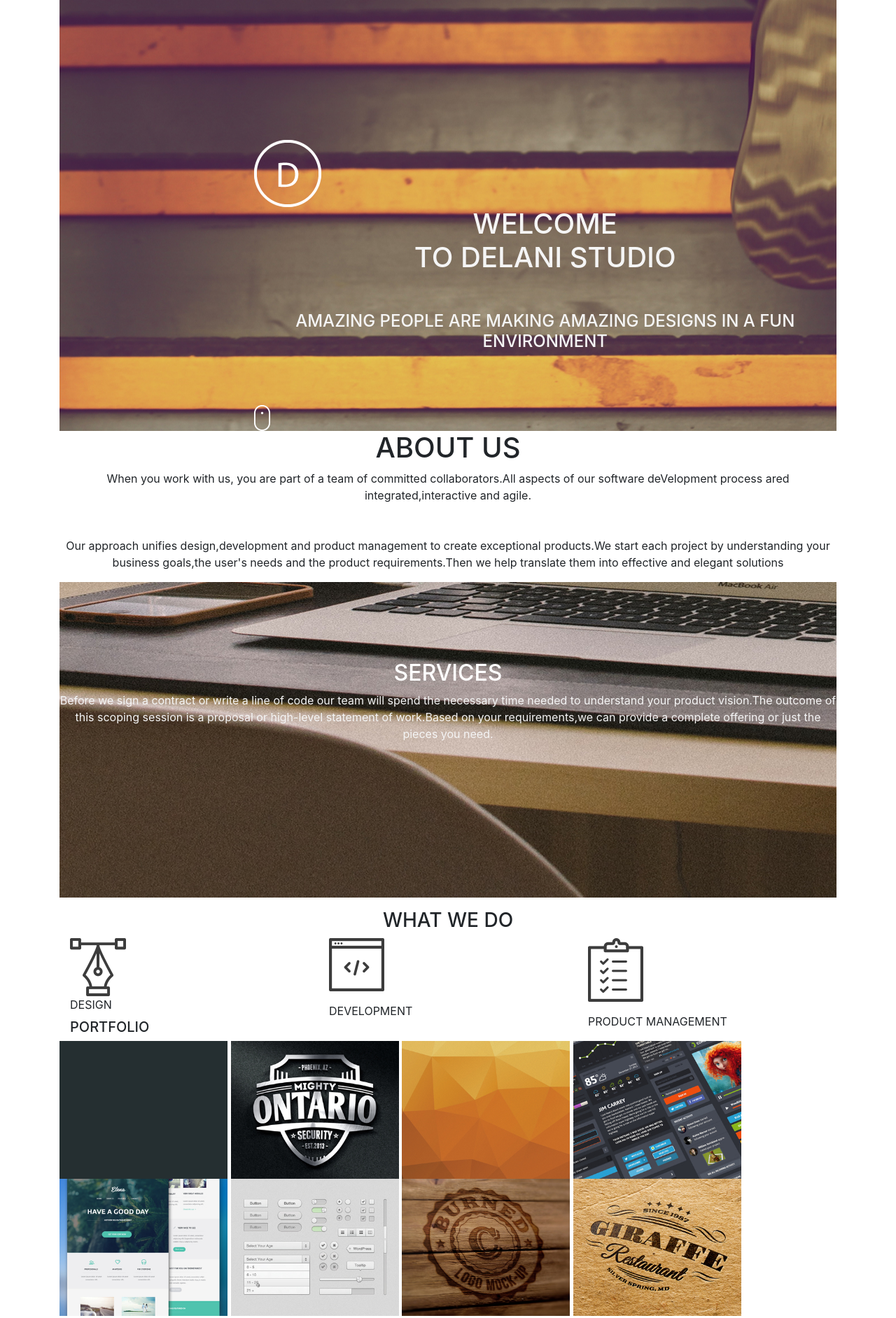
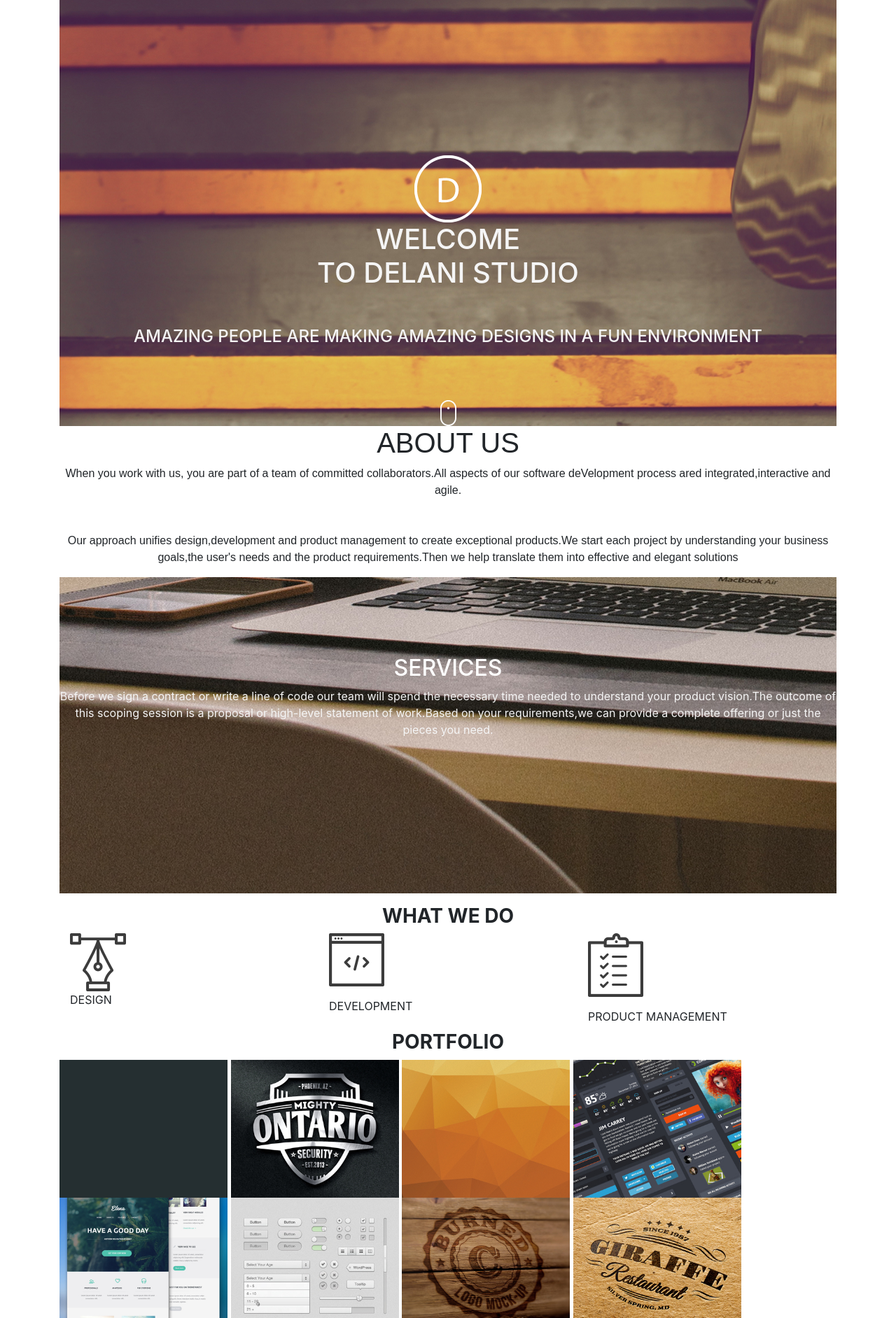
Before and after one commit to Abdullahi-Mohammedamin/week3-project, a plain HTML site: page index.html in a window 1280 px wide. Shown: the top 1884 px of the page at 70% size. Drawn offline with nearby package versions, Linux system fonts and the light colour scheme.

Commit message:
add indentation

```diff
--- a/css/styles.css
+++ b/css/styles.css
@@ -1,9 +1,8 @@
 .space{
+  text-align: center;
   background-image: url("h_img.jpg");
-}
-.space{
-  padding-left:25%;
-  padding-top:18%;
+  padding-left:0%;
+  padding-top:20%;
   font-size:0.4cm;
 }
 .space>css/img/logo.png{
@@ -84,6 +83,7 @@ h4{
 }
 .abu{
   text-align: center;
+  font-family: sans-serif;
 }
 .akiba{
   text-align: center;
@@ -112,3 +112,12 @@ h4{
 .abd{
   padding-left: 50%
 }
+#abb{
+  opacity: 0.3;
+}
+.ed{
+  text-align: center;
+}
+.wq{
+  text-align: center;
+}
--- a/index.html
+++ b/index.html
@@ -29,7 +29,9 @@
       <h2>SERVICES</h2>
       <p>Before we sign a contract or write a line of code our team will spend the necessary time needed to understand your product vision.The outcome of this scoping session is a proposal or high-level statement of work.Based on your requirements,we can provide a complete offering or just the pieces you need. </h5>
       </div>
-      <h3>WHAT WE DO</h3>
+      <div class="wq">
+        <h3><strong>WHAT WE DO</strong></h3>
+      </div>
       <div class="container">
         <div class="row">
           <div class="col-md-4">
@@ -37,7 +39,7 @@
               <img class="abuu" src="design_icon.png" alt=""><br>
               <label>DESIGN</label>
               <p div class="wilder">Our design practices offer a full range of services including brand strategy interaction and visual design and user experience testing.Throughout your project, our designers create and implement visual design and workflows,solicit user feedback and work with you to make sure what gets built is what is needed.</p>
-              <h5>PORTFOLIO</h5>
+
             </div>
           </div>
           <div class="col-md-4">
@@ -56,6 +58,9 @@
           </div>
         </div>
       </div>
+      <div class="ed">
+        <h3><strong>PORTFOLIO</strong></h3>
+      </div>
       <img src="work4.jpg"width="240px">
       <img src="portfolio/work3.jpg"width="240px">
       <img src="portfolio/work2.jpg"width="240px">
@@ -66,7 +71,7 @@
       <img src="work8.jpg"width="240px">
       <div class="contact">
         <h4>CONTACT US</h4>
-        <div class="container">
+        <div class="container" id="abb">
           <div class="row form">
             <div class="col-md-12">
               <form action="javascript:submitContactForm()">
@@ -84,7 +89,7 @@
           </div>
         </div>
       </div>
-    </div>
+    </div><br/><br/>
     <div class="social">
       <img src="css/twitter.png">
       <img src="portfolio/dribble.png">
@@ -95,10 +100,9 @@
       <img src="css/pinterest.png">
       <img src="css/flickr.png">
 
-    </div>
+    </div><br/>
     <div class="akiba">
-      <p>Delani studio</p>
-      <p>2019</p>
+      <p>Delani studio<br/>2019</p>
     </div>
     <script src="https://code.jquery.com/jquery-3.4.1.js"></script>
     <script src="js/scripts.js"></script>
```
